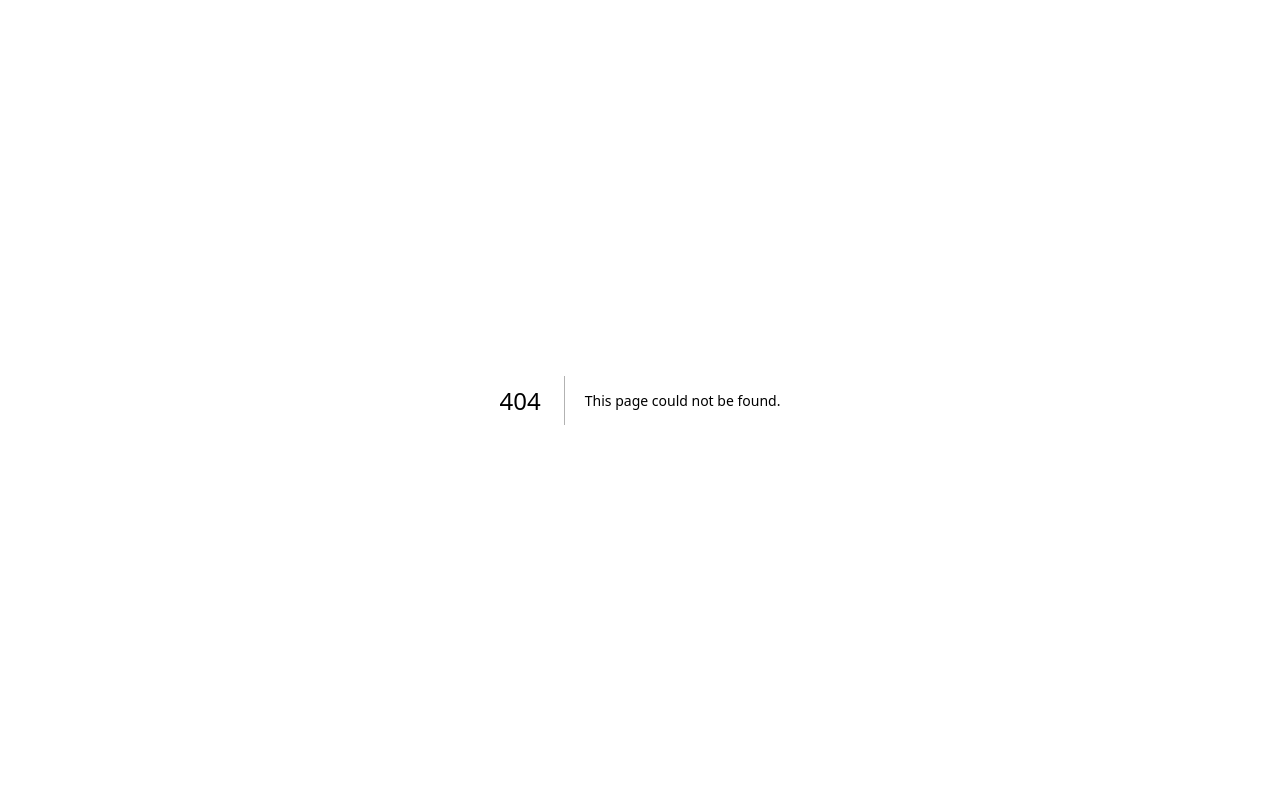
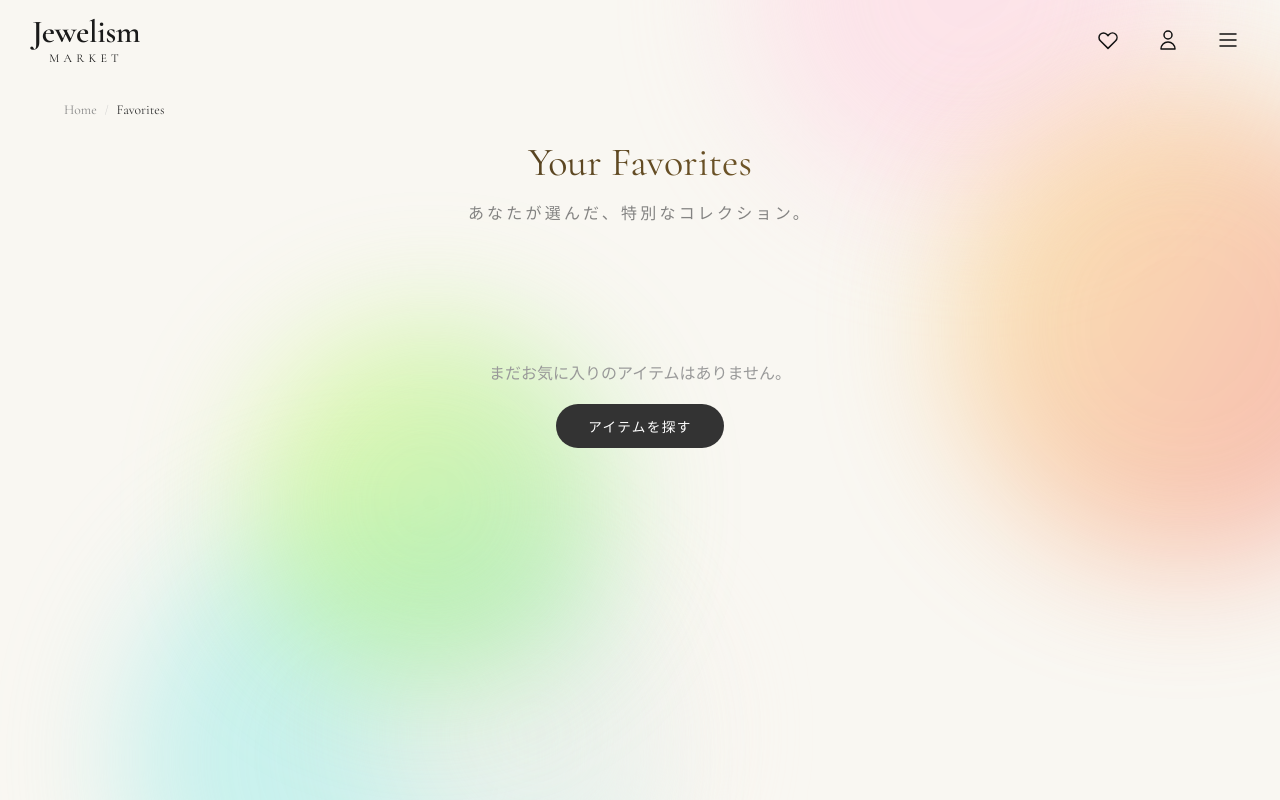
Before and after one commit to keianduu/gem-list, a Next.js app: page /favorites in a window 1280 px wide. Before the commit this address had no page. Shown: the top 800 px of the page. Built offline with nearby package versions, Linux system fonts and the light colour scheme.

Commit message:
ブラウザベースのFav実装Ver.1

```diff
--- /dev/null
+++ b/app/favorites/page.js
@@ -0,0 +1,61 @@
+/* app/favorites/page.js */
+"use client";
+
+import SiteHeader from "@/components/SiteHeader";
+import SiteFooter from "@/components/SiteFooter";
+import MasonryGrid from "@/components/MasonryGrid";
+import Link from "next/link";
+import { useFavorites } from "@/hooks/useFavorites";
+
+export default function FavoritesPage() {
+  const { favorites, isLoaded } = useFavorites();
+
+  return (
+    <>
+      <SiteHeader />
+
+      {/* ★修正:
+        className を "main-container" から "journal-main" に変更
+        style の paddingTop 指定を削除（CSS側で制御されるため）
+      */}
+      <main className="journal-main">
+
+        {/* パンくずリスト */}
+        <nav className="breadcrumb">
+          <div className="breadcrumb-inner">
+            <Link href="/">Home</Link>
+            <span className="separator">/</span>
+            <span className="current">Favorites</span>
+          </div>
+        </nav>
+
+        <div style={{ textAlign: "center", marginBottom: "60px" }}>
+          <h1 className="hero-title" style={{ fontSize: "2.5rem", marginBottom: "10px" }}>
+            Your Favorites
+          </h1>
+          <p className="hero-subtitle" style={{ color: "#666" }}>
+            あなたが選んだ、特別なコレクション。
+          </p>
+        </div>
+
+        {/* ロード中 または データがない場合の表示分岐 */}
+        {!isLoaded ? (
+          <div className="skeleton-container fade-in" style={{ justifyContent: 'center' }}>
+             <div className="skeleton-text" style={{ width: '200px', height: '20px' }}></div>
+          </div>
+        ) : favorites.length > 0 ? (
+          <MasonryGrid items={favorites} />
+        ) : (
+          <div style={{ textAlign: "center", padding: "60px 20px", color: "#999" }}>
+            <p style={{ marginBottom: "20px" }}>まだお気に入りのアイテムはありません。</p>
+            <Link href="/" className="embed-btn" style={{ display: 'inline-block' }}>
+              アイテムを探す
+            </Link>
+          </div>
+        )}
+      </main>
+
+      <SiteFooter />
+    </>
+  );
+}
--- a/app/globals.css
+++ b/app/globals.css
@@ -467,9 +467,11 @@ a { text-decoration: none; color: inherit; }
 /* カテゴリ行のラッパー (Flexboxで横並び) */
 .pin-category-row {
   display: flex;
-  align-items: center; /* 垂直方向中央揃え */
-  gap: 8px;            /* アイコンと文字の間隔 */
-  margin-bottom: 10px; /* タイトルとの間隔 */
+  align-items: center;
+  /* ★変更: アイコン+文字(左) と ハート(右) を両端に配置 */
+  justify-content: space-between;
+  margin-bottom: 10px;
+  width: 100%;
 }
 
 /* カテゴリアイコン */
@@ -537,23 +539,71 @@ a { text-decoration: none; color: inherit; }
   display: block;
   width: 100%;
 }
-
-/* SP調整 */
-@media (max-width: 768px) {
-
-}
-
-/* SP調整 */
-@media (max-width: 768px) {
-
-}
-
-/* SP調整 */
-@media (max-width: 768px) {
-
-}
 .pin-meta { font-size: 0.8rem; color: var(--text-sub); margin-top: 4px; }
 
+/* app/globals.css に追加 */
+
+/* お気に入りボタン */
+.fav-btn {
+  /* position: absolute;  ← 削除 (文書フローに従う) */
+  position: relative;
+
+  /* テキストエリア内でのバランスを考え、少しだけ小さく調整 (元32px) */
+  width: 28px;
+  height: 28px;
+  border-radius: 50%;
+
+  /* ★サークルデザインを維持 */
+  background: #fff;
+  border: 1px solid rgba(0,0,0,0.08); /* ほんのり枠線 */
+
+  display: flex;
+  align-items: center;
+  justify-content: center;
+  cursor: pointer;
+  transition: transform 0.2s, box-shadow 0.2s;
+  padding: 0;
+
+  /* 縮まないように固定 */
+  flex-shrink: 0;
+  margin-left: 8px; /* 左側の文字との余白 */
+}
+
+/* ホバー時の動き */
+.fav-btn:hover {
+  transform: translateY(-2px); /* 少し浮く */
+  box-shadow: 0 4px 8px rgba(0,0,0,0.1);
+  background: #fff;
+}
+
+.fav-btn:active {
+  transform: scale(0.95);
+}
+
+.fav-icon {
+  width: 16px; /* ボタンサイズに合わせて微調整 */
+  height: 16px;
+  color: #ccc;
+  transition: fill 0.2s, stroke 0.2s, color 0.2s;
+}
+
+/* アクティブ時の色 */
+.fav-btn.active .fav-icon {
+  color: #E60023;
+}
+
+.icon-badge-dot {
+  position: absolute;
+  top: 8px;
+  right: 8px;
+  width: 8px;
+  height: 8px;
+  background-color: #E60023; /* ハートと同じ赤色 */
+  border-radius: 50%;
+  border: 1px solid #fff;    /* 背景に埋もれないよう白フチをつける */
+  z-index: 10;
+  pointer-events: none;      /* クリックを邪魔しない */
+}
 /* =========================================
    Category Detail Page
 ========================================= */
--- a/components/MasonryGrid.js
+++ b/components/MasonryGrid.js
@@ -4,9 +4,11 @@
 import Masonry from 'react-masonry-css';
 import Link from "next/link";
 import Image from "next/image";
+import { useFavorites } from '@/hooks/useFavorites';
 
 export default function MasonryGrid({ items }) {
   const breakpointColumnsObj = { default: 4, 1024: 3, 768: 2 };
+  const { toggleFavorite, checkIsFavorite, isLoaded } = useFavorites();
 
   return (
     <Masonry
@@ -18,6 +20,8 @@ export default function MasonryGrid({ items }) {
         const href = item.link || (item.id ? `/products/${item.id}` : "#");
         const isExternal = href.startsWith("http");
         const isProduct = item.type === 'product';
+
+        const isFav = isLoaded ? checkIsFavorite(item.id) : false;
 
         return (
           <div key={item.id} className="pin-card-wrapper">
@@ -44,10 +48,12 @@ export default function MasonryGrid({ items }) {
                   <div className="no-image-placeholder">No Image</div>
                 )}
 
-                {/* ★移動: 広告・PR表記を画像の上に配置 */}
+                {/* 広告・PRラベル (画像上) */}
                 {isProduct && (
                   <span className="ad-label">広告・PR</span>
                 )}
+
+                {/* (ここにあったお気に入りボタンを削除) */}
 
                 {/* オーバーレイ */}
                 <div className="pin-overlay">
@@ -71,13 +77,11 @@ export default function MasonryGrid({ items }) {
                 </div>
               </div>
 
-              {/* テキスト情報エリア */}
+              {/* テキスト情報 */}
               <div className="pin-info">
-
-                {/* (ここにあった ad-label は削除) */}
-
-                {/* カテゴリ (アイコン + テキスト) */}
+                {/* カテゴリ行 (ここにボタンを追加) */}
                 <div className="pin-category-row">
+                  <div style={{ display: 'flex', alignItems: 'center', gap: '8px' }}>
                     {item.categoryIcon && (
                       <Image
                         src={item.categoryIcon}
@@ -90,15 +94,31 @@ export default function MasonryGrid({ items }) {
                     <span className="pin-category">{item.category}</span>
                   </div>
 
+                  {/* ★移動: お気に入りボタン (テキストエリア内へ) */}
+                  <button
+                    className={`fav-btn ${isFav ? 'active' : ''}`}
+                    onClick={(e) => {
+                      e.preventDefault();
+                      e.stopPropagation();
+                      toggleFavorite(item);
+                    }}
+                    aria-label="Add to favorites"
+                  >
+                    <svg
+                      className="fav-icon"
+                      fill={isFav ? "#E60023" : "none"}
+                      stroke={isFav ? "#E60023" : "#ccc"} /* 未選択時は薄いグレーにして目立たなくする */
+                      viewBox="0 0 24 24"
+                    >
+                      <path strokeLinecap="round" strokeLinejoin="round" strokeWidth={1.5} d="M4.318 6.318a4.5 4.5 0 000 6.364L12 20.364l7.682-7.682a4.5 4.5 0 00-6.364-6.364L12 7.636l-1.318-1.318a4.5 4.5 0 00-6.364 0z" />
+                    </svg>
+                  </button>
+                </div>
+
                 <h3 className="pin-title">{item.name}</h3>
 
-                {item.desc && (
-                  <p className="pin-desc">{item.desc}</p>
-                )}
-
-                {isProduct && item.price && (
-                  <p className="pin-price">{item.price}</p>
-                )}
+                {item.desc && <p className="pin-desc">{item.desc}</p>}
+                {isProduct && item.price && <p className="pin-price">{item.price}</p>}
               </div>
             </Link>
           </div>
--- a/components/SiteHeader.js
+++ b/components/SiteHeader.js
@@ -1,31 +1,27 @@
 /* components/SiteHeader.js */
-"use client"; // ★重要: ブラウザ側でスクロールを検知するために必要
+"use client";
 
 import { useState, useEffect } from "react";
 import Link from "next/link";
+import { useFavorites } from "@/hooks/useFavorites"; // ★追加: フックをインポート
 
 export default function SiteHeader() {
-  // スクロール状態を管理するstate
   const [isScrolled, setIsScrolled] = useState(false);
+
+  // ★追加: お気に入り状態を取得
+  const { favorites, isLoaded } = useFavorites();
+  const hasFavorites = isLoaded && favorites.length > 0;
 
   useEffect(() => {
     const handleScroll = () => {
-      // 50px以上スクロールしたら背景を表示 (true)
       setIsScrolled(window.scrollY > 50);
     };
-
-    // イベントリスナー登録
     window.addEventListener("scroll", handleScroll);
-
-    // 初回ロード時にも位置を確認（リロード対策）
     handleScroll();
-
-    // クリーンアップ（コンポーネントが消える時にイベントを解除）
     return () => window.removeEventListener("scroll", handleScroll);
   }, []);
 
   return (
-    // isScrolled が true なら "scrolled" (白背景)、false なら "transparent" (透明)
     <header className={`site-header ${isScrolled ? "scrolled" : "transparent"}`}>
       <div className="header-left">
         <Link href="/" className="header-logo-container">
@@ -35,11 +31,15 @@ export default function SiteHeader() {
       </div>
 
       <div className="header-icons">
-        <div className="icon-btn" aria-label="Favorites">
+        <Link href="/favorites" className="icon-btn" aria-label="Favorites">
+          {/* ★追加: お気に入りがある場合のみドットを表示 */}
+          {hasFavorites && <span className="icon-badge-dot"></span>}
+
           <svg className="icon-svg" fill="none" stroke="currentColor" viewBox="0 0 24 24">
             <path strokeLinecap="round" strokeLinejoin="round" strokeWidth={1.5} d="M4.318 6.318a4.5 4.5 0 000 6.364L12 20.364l7.682-7.682a4.5 4.5 0 00-6.364-6.364L12 7.636l-1.318-1.318a4.5 4.5 0 00-6.364 0z" />
           </svg>
-        </div>
+        </Link>
+
         <div className="icon-btn" aria-label="My Page">
           <svg className="icon-svg" fill="none" stroke="currentColor" viewBox="0 0 24 24">
             <path strokeLinecap="round" strokeLinejoin="round" strokeWidth={1.5} d="M16 7a4 4 0 11-8 0 4 4 0 018 0zM12 14a7 7 0 00-7 7h14a7 7 0 00-7-7z" />
--- /dev/null
+++ b/hooks/useFavorites.js
@@ -0,0 +1,63 @@
+/* hooks/useFavorites.js */
+"use client";
+
+import { useState, useEffect } from 'react';
+
+export function useFavorites() {
+  const [favorites, setFavorites] = useState([]);
+  const [isLoaded, setIsLoaded] = useState(false);
+
+  // 初回ロード時にlocalStorageから読み込み
+  useEffect(() => {
+    const stored = localStorage.getItem('gem_favorites');
+    if (stored) {
+      try {
+        setFavorites(JSON.parse(stored));
+      } catch (e) {
+        console.error("Failed to parse favorites", e);
+      }
+    }
+    setIsLoaded(true);
+  }, []);
+
+  // 保存処理
+  const saveFavorites = (updatedFavorites) => {
+    setFavorites(updatedFavorites);
+    localStorage.setItem('gem_favorites', JSON.stringify(updatedFavorites));
+  };
+
+  // 追加・削除のトグル
+  const toggleFavorite = (item) => {
+    const exists = favorites.some((fav) => fav.id === item.id);
+    let updated;
+
+    if (exists) {
+      // 削除
+      updated = favorites.filter((fav) => fav.id !== item.id);
+    } else {
+      // 追加 (保存するデータ量は必要最小限にするのがコツです)
+      // ここではMasonryGridで表示に必要なデータのみを保存します
+      const itemToSave = {
+        id: item.id,
+        type: item.type,
+        name: item.name,
+        price: item.price,
+        desc: item.desc,
+        image: item.image,
+        link: item.link,
+        category: item.category,
+        categoryIcon: item.categoryIcon
+      };
+      updated = [...favorites, itemToSave];
+    }
+
+    saveFavorites(updated);
+  };
+
+  // 特定のIDがお気に入り済みかチェック
+  const checkIsFavorite = (id) => {
+    return favorites.some((fav) => fav.id === id);
+  };
+
+  return { favorites, toggleFavorite, checkIsFavorite, isLoaded };
+}
```
Lines whose indentation alone changed are shown as unchanged.
